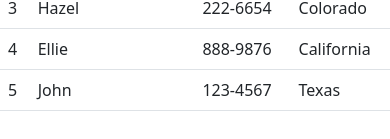
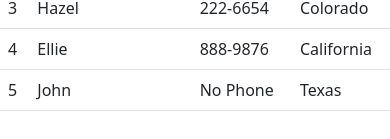
Before and after one commit to oscarwankaew/react-ecommerce, a React (Create React App) app in the folder my-app/: page / in a window 390 px wide. Shown: the part 251-390 px from the top of the page. Built offline with nearby package versions, Linux system fonts and the light colour scheme.

Commit message:
added condition to customer.phone to render out No Phone if phone: null for each customer

```diff
--- a/my-app/src/MainContent.jsx
+++ b/my-app/src/MainContent.jsx
@@ -9,7 +9,7 @@ export default class MainContent extends Component{
       {id: 2, name: "Giulianna", phone: "333-0022", address: { state: "Arizona"}},
       {id: 3, name: "Hazel", phone: "222-6654", address: { state: "Colorado"}},
       {id: 4, name: "Ellie", phone: "888-9876", address: { state: "California"}},
-      {id: 5, name: "John", phone: "123-4567", address: { state: "Texas"}},
+      {id: 5, name: "John", phone: null, address: { state: "Texas"}},
     ],
   };
 
@@ -34,7 +34,7 @@ export default class MainContent extends Component{
                   <tr key={customer.id}>
                   <td>{customer.id}</td>
                   <td>{customer.name}</td>
-                  <td>{customer.phone}</td>
+                  <td>{customer.phone == null ? "No Phone" : customer.phone}</td>
                   <td>{customer.address.state}</td>
                 </tr>
               );
```
